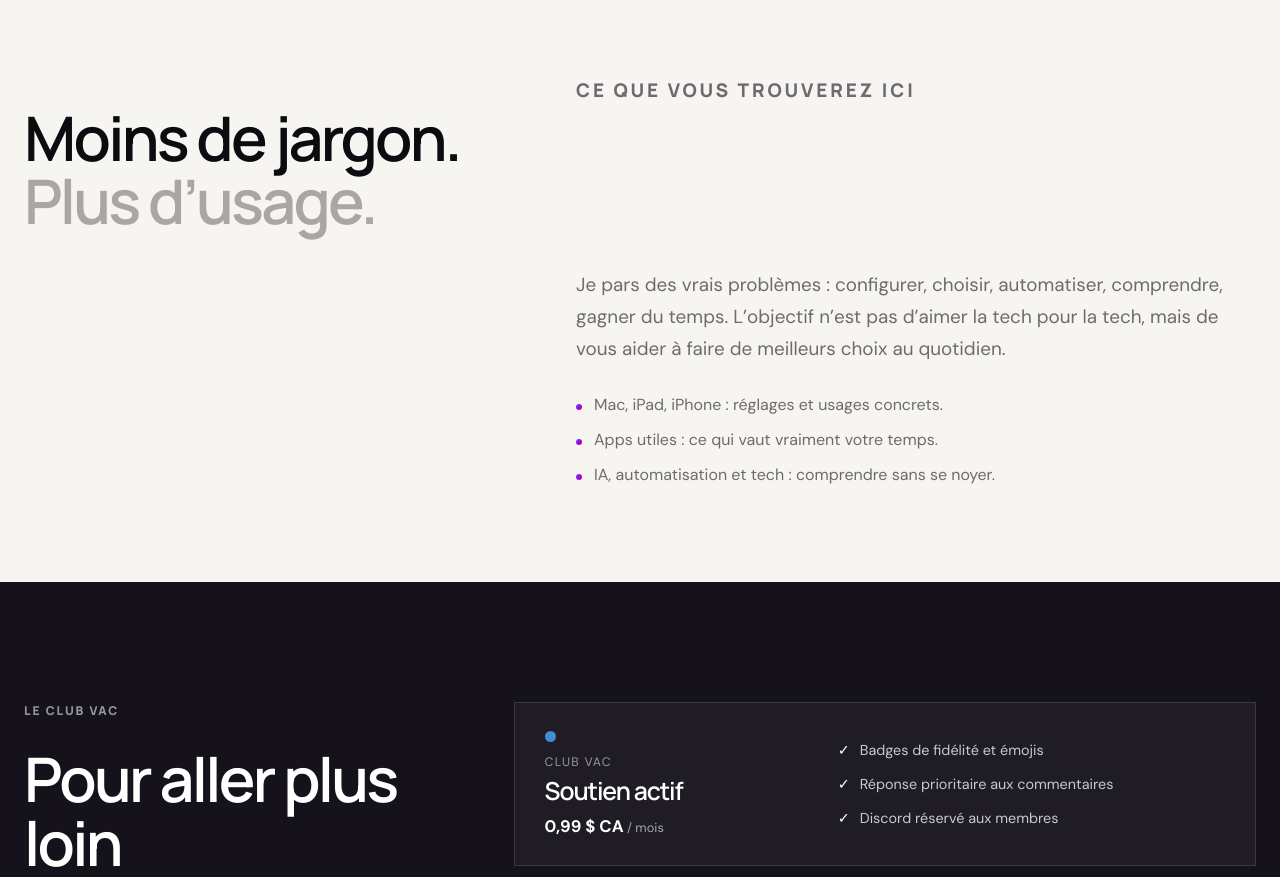
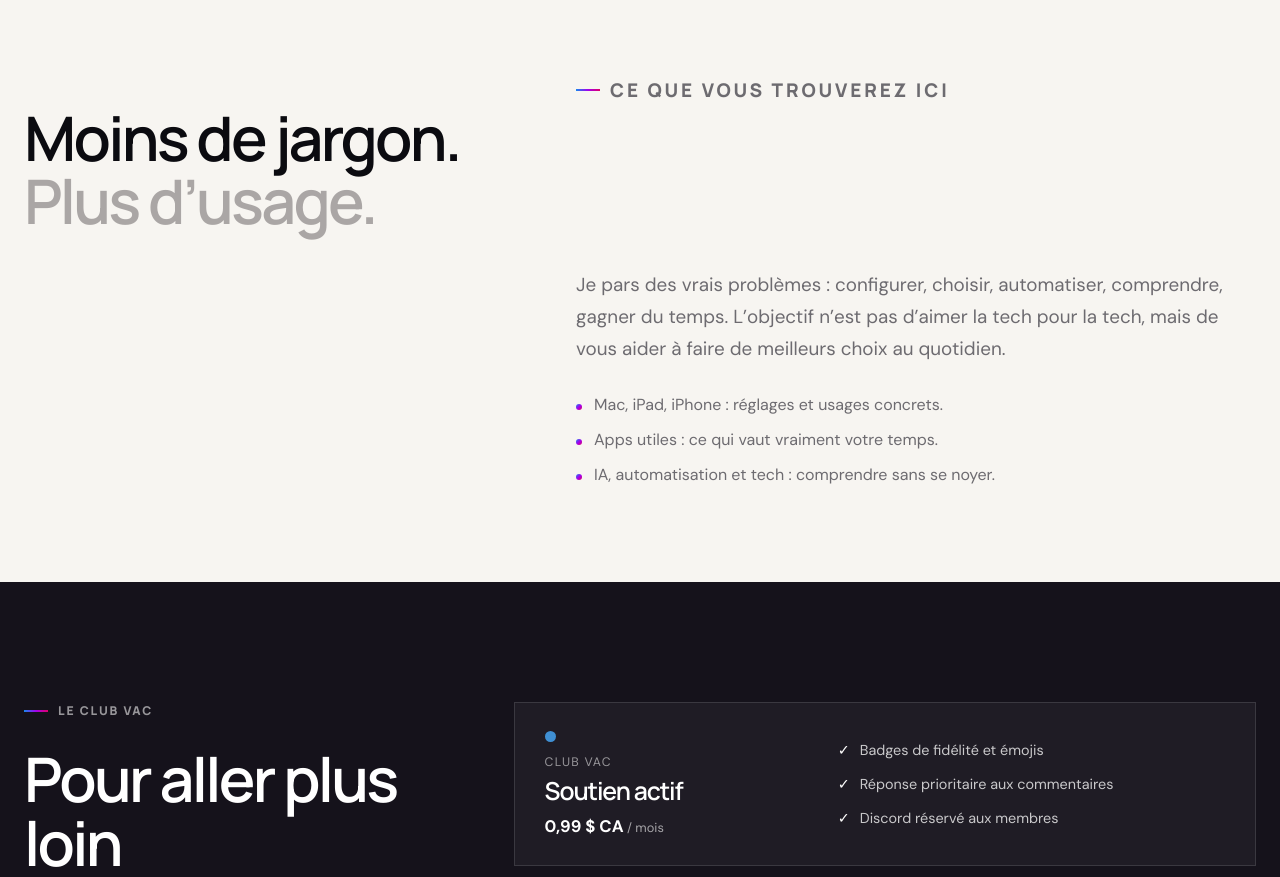
Before and after one commit to profduweb/VAC-landing, a plain HTML site: page index.html in a window 1280 px wide. Shown: the part 875-1752 px from the top of the page. Drawn offline with Linux system fonts and the light colour scheme.

Commit message:
Add section kicker bars

```diff
--- a/index.html
+++ b/index.html
@@ -111,7 +111,7 @@
     </section>
 
     <section class="manifesto" id="comprendre" aria-labelledby="promesse">
-      <p class="section-kicker">Ce que vous trouverez ici</p>
+      <p class="section-kicker"><span></span> Ce que vous trouverez ici</p>
       <h2 id="promesse">Moins de jargon.<br><span>Plus d’usage.</span></h2>
       <p>Je pars des vrais problèmes : configurer, choisir, automatiser, comprendre, gagner du temps. L’objectif n’est pas d’aimer la tech pour la tech, mais de vous aider à faire de meilleurs choix au quotidien.</p>
       <ul class="usage-list" aria-label="Sujets abordés sur VAC">
@@ -123,7 +123,7 @@
 
     <section class="club" id="club" aria-labelledby="club-title">
       <div class="club-intro">
-        <p class="section-kicker">Le Club VAC</p>
+        <p class="section-kicker"><span></span> Le Club VAC</p>
         <h2 id="club-title">Pour aller plus loin</h2>
         <p>Les abonnements servent à soutenir la chaîne et à donner quelques avantages aux personnes qui veulent suivre VAC de plus près.</p>
       </div>
--- a/styles.css
+++ b/styles.css
@@ -76,15 +76,26 @@ nav a {
 }
 .hero-copy { position: relative; z-index: 2; max-width: 790px; }
 .eyebrow, .section-kicker {
+  display: flex;
+  align-items: center;
+  justify-content: flex-start;
+  gap: 10px;
   margin: 0 0 28px;
   font-family: "Manrope", sans-serif;
   font-size: .76rem;
   font-weight: 800;
   letter-spacing: .15em;
   text-transform: uppercase;
+  text-align: left;
 }
-.eyebrow { display: flex; align-items: center; gap: 10px; color: rgba(255,255,255,.66); }
-.eyebrow span { width: 24px; height: 2px; background: linear-gradient(90deg, var(--blue), var(--purple), var(--pink)); }
+.eyebrow { color: rgba(255,255,255,.66); }
+.eyebrow span,
+.section-kicker span {
+  flex: 0 0 24px;
+  width: 24px;
+  height: 2px;
+  background: linear-gradient(90deg, var(--blue), var(--purple), var(--pink));
+}
 h1, h2, h3 { font-family: "Manrope", sans-serif; letter-spacing: -.045em; }
 h1 {
   margin: 0;
```
